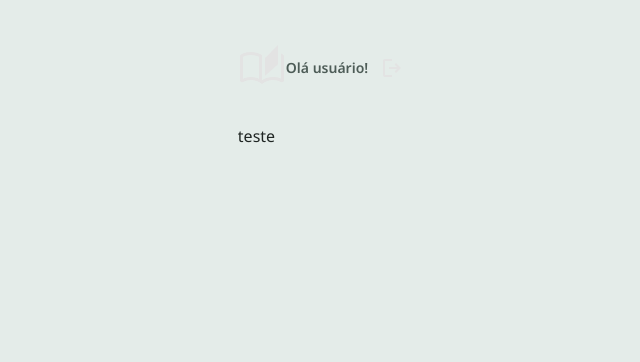
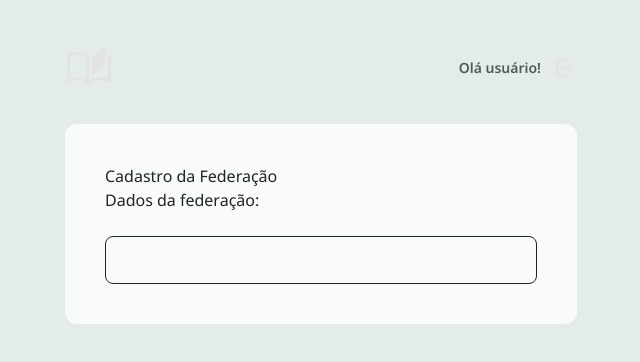
Before and after one commit to LeeEros/SFDEJ, a React (Vite) app in the folder frontend/: page / in a window 1280 px wide. Shown: the top 362 px of the page, without its empty margins (319-959 px from the left). Built offline with nearby package versions, Linux system fonts and the light colour scheme.

Commit message:
Feat: forms Federação

```diff
--- a/frontend/src/pages/EmpresarioJunior.tsx
+++ /dev/null
@@ -1,6 +0,0 @@
-
-export function Empresario() {
-    return (
-        <h1>teste</h1>
-    )
-}
--- /dev/null
+++ b/frontend/src/pages/Federacao.tsx
@@ -0,0 +1,13 @@
+import { Input } from "../components/Input";
+
+export function Empresario() {
+    return <form className="bg-gray-500 w-full rounded-xl flex flex-col p-10 gap-6 lg:min-w-[32rem]">
+        <header>
+            <h1>Cadastro da Federação</h1>
+            <p>Dados da federação:</p>
+        </header>
+
+        <Input required legenda="" />
+
+    </form>
+}
--- a/frontend/src/routes/Empresario.tsx
+++ b/frontend/src/routes/Empresario.tsx
@@ -1,6 +1,6 @@
 import { Routes, Route } from "react-router";
 import { NaoEncontrado } from "../pages/NaoEncontrado";
-import { Empresario } from "../pages/EmpresarioJunior";
+import { Empresario } from "../pages/Federacao";
 import { AppLayout } from "../components/AppLayout";
 
 export function EmpresarioRota() {
```
